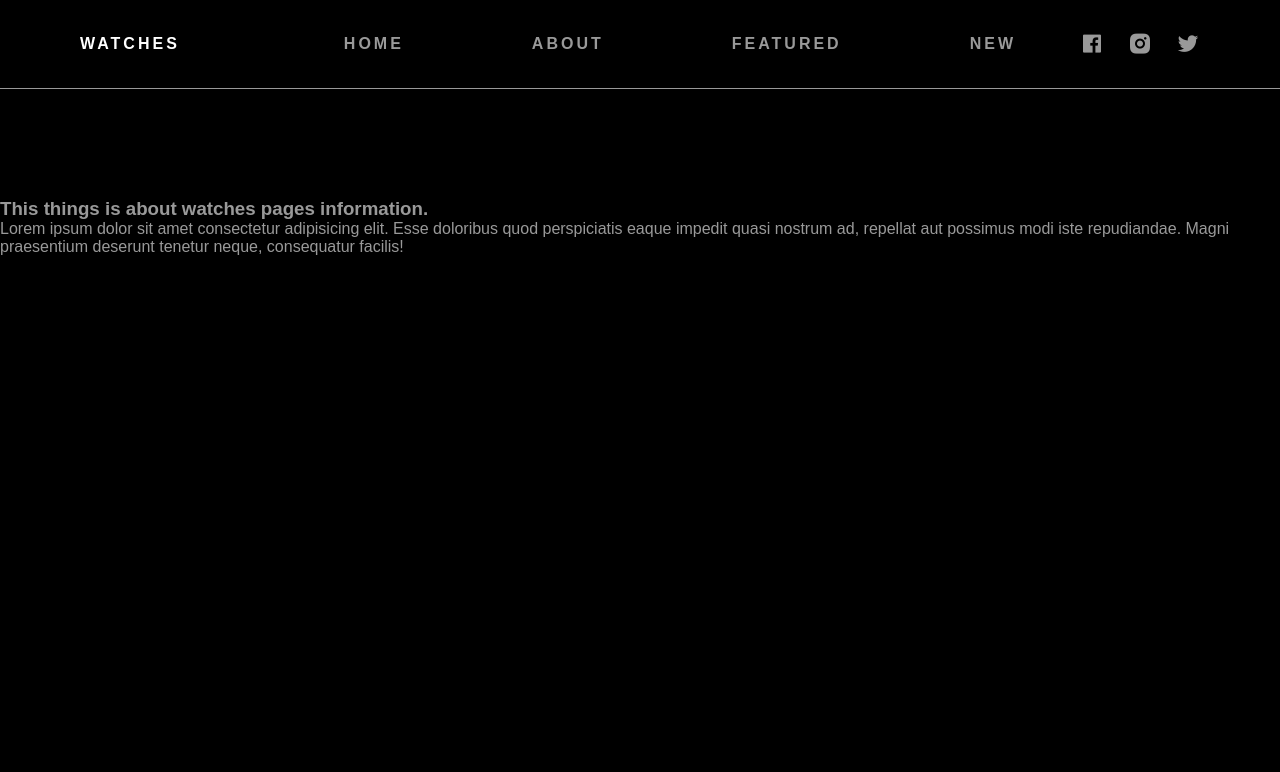
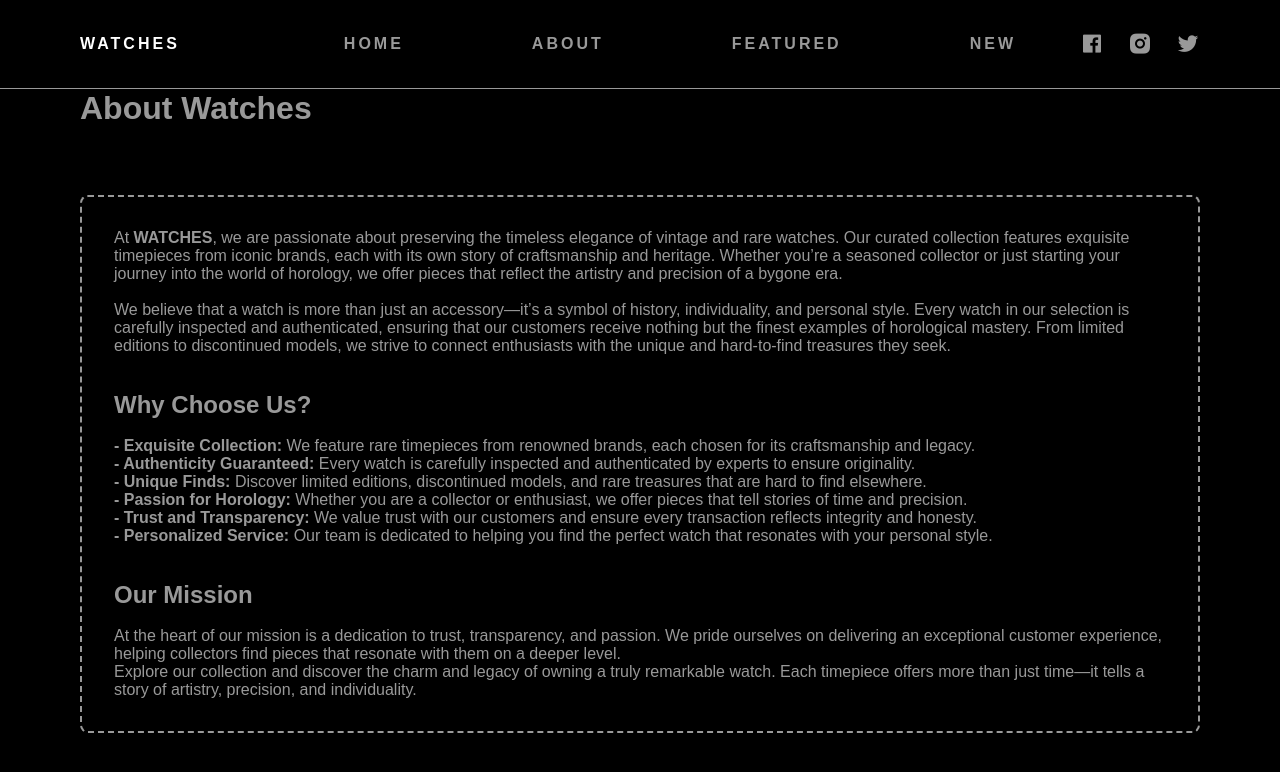
Before and after one commit to rohit-rajput1/django_app, a Django app: page /about/ in a window 1280 px wide. Shown: the top 772 px of the page. Run offline with Django 5.2, Linux system fonts and the light colour scheme; some web fonts are replaced.

Commit message:
about updated

```diff
--- a/store/templates/about.html
+++ b/store/templates/about.html
@@ -1,8 +1,68 @@
 {% extends 'base.html' %}
 {% block content %}
-<!-- ======================== About =================================== -->
- <br>
- <br><br><br><br><br><br><br><br><br><br>
-    <h3>This things is about watches pages information.</h3>
-    <p>Lorem ipsum dolor sit amet consectetur adipisicing elit. Esse doloribus quod perspiciatis eaque impedit quasi nostrum ad, repellat aut possimus modi iste repudiandae. Magni praesentium deserunt tenetur neque, consequatur facilis!</p>
-{% endblock%}
+<br><br><br><br><br>
+<header class="bg-dark py-5">
+    <div class="container px-4 px-lg-5 my-5">
+        <div class="text-center text-white">
+            <h1 class="display-4 fw-bolder">About Watches</h1>
+        </div>
+    </div>
+</header>
+<br><br>
+<div class="container about-container">
+    <div class="about-content">
+        <p>
+            At <strong>WATCHES</strong>, we are passionate about preserving the timeless elegance of vintage and rare watches.
+            Our curated collection features exquisite timepieces from iconic brands, each with its own story of craftsmanship and heritage.
+            Whether you’re a seasoned collector or just starting your journey into the world of horology, we offer pieces that reflect the
+            artistry and precision of a bygone era.
+        </p>
+        <br>
+        <p>We believe that a watch is more than just an accessory—it’s a symbol of history, individuality, and personal style.
+            Every watch in our selection is carefully inspected and authenticated, ensuring that our customers receive nothing
+            but the finest examples of horological mastery. From limited editions to discontinued models, we strive to connect
+            enthusiasts with the unique and hard-to-find treasures they seek.
+        </p>
+        <br><br>
+        <h2>Why Choose Us?</h2>
+        <br>
+        <ul>
+            <li>
+                <strong>- Exquisite Collection:</strong> We feature rare timepieces from renowned brands, each chosen for its craftsmanship and legacy.
+            </li>
+
+            <li>
+                <strong>- Authenticity Guaranteed:</strong> Every watch is carefully inspected and authenticated by experts to ensure originality.
+            </li>
+
+            <li>
+                <strong>- Unique Finds:</strong> Discover limited editions, discontinued models, and rare treasures that are hard to find elsewhere.
+            </li>
+
+            <li>
+                <strong>- Passion for Horology:</strong> Whether you are a collector or enthusiast, we offer pieces that tell stories of time and precision.
+            </li>
+
+            <li>
+                <strong>- Trust and Transparency:</strong> We value trust with our customers and ensure every transaction reflects integrity and honesty.
+            </li>
+
+            <li>
+                <strong>- Personalized Service:</strong> Our team is dedicated to helping you find the perfect watch that resonates with your personal style.
+            </li>
+        </ul>
+        <br><br>
+        <h2>Our Mission</h2>
+        <br>
+        <p>
+            At the heart of our mission is a dedication to trust, transparency, and passion. We pride ourselves on delivering an
+            exceptional customer experience, helping collectors find pieces that resonate with them on a deeper level.
+        </p>
+        <p>
+            Explore our collection and discover the charm and legacy of owning a truly remarkable watch. Each timepiece offers
+            more than just time—it tells a story of artistry, precision, and individuality.
+        </p>
+
+    </div>
+</div>
+{% endblock %}
```
